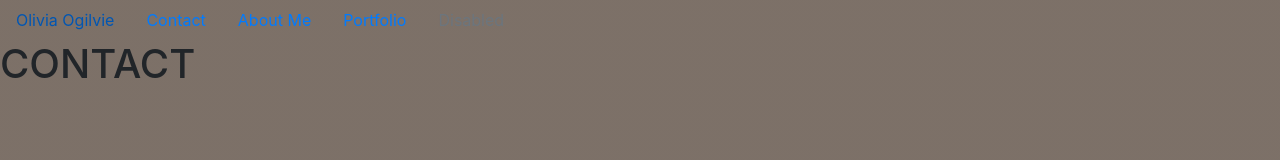
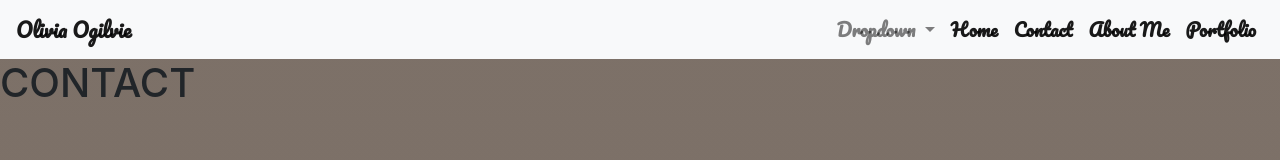
Before and after one commit to ogilvie1231/lettering-with-liv, a plain HTML site: page pages/contact.html in a window 1280 px wide. Drawn offline with nearby package versions, Linux system fonts and the light colour scheme.

Commit message:
fixing paths

```diff
--- a/pages/contact.html
+++ b/pages/contact.html
@@ -10,23 +10,41 @@
     <title>Lettering With Liv</title>
 </head>
 <body>
-    <ul class="nav">
-        <li class="nav-item">
-          <a class="nav-link active" href="#">Olivia Ogilvie</a>
+    <nav class="navbar navbar-expand-lg navbar-light bg-light">
+        <a class="navbar-brand" href="../index.html">Olivia Ogilvie</a>
+        <button class="navbar-toggler" type="button" data-toggle="collapse" data-target="#navbarSupportedContent" aria-controls="navbarSupportedContent" aria-expanded="false" aria-label="Toggle navigation">
+          <span class="navbar-toggler-icon"></span>
+        </button>
+
+        <div class="collapse navbar-collapse " id="navbarSupportedContent">
+        <ul class="navbar-nav ml-auto">
+            <li class="nav-item dropdown ">
+              <a class="nav-link dropdown-toggle" href="#" id="navbarDropdown" role="button" data-toggle="dropdown" aria-haspopup="true" aria-expanded="false">
+                Dropdown
+              </a>
+              <div class="dropdown-menu" aria-labelledby="navbarDropdown">
+                <a class="dropdown-item" href="#">Action</a>
+                <a class="dropdown-item" href="#">Another action</a>
+                <div class="dropdown-divider"></div>
+                <a class="dropdown-item" href="#">Something else here</a>
+              </div>
             </li>
-        <li class="nav-item">
+            <li class="nav-item active">
+              <a class="nav-link" href="../index.html">Home <span class="sr-only">(current)</span></a>
+            </li>
+            <li class="nav-item active">
               <a class="nav-link" href="contact.html">Contact</a>
             </li>
-        <li class="nav-item">
+            <li class="nav-item active">
                 <a class="nav-link" href="about.html">About Me</a>
               </li>
-        <li class="nav-item">
-            <a class="nav-link" href="/pages/portfolio.html">Portfolio</a>
+              <li class="nav-item active">
+                <a class="nav-link" href="./pages/portfolio.html">Portfolio</a>
               </li>
-        <li class="nav-item">
-          <a class="nav-link disabled" href="#" tabindex="-1" aria-disabled="true">Disabled</a>
-        </li>
+
           </ul>
+        </div>
+    </nav>
 
       <div><h1>CONTACT</h1></div>
 
```
Also changed, not shown: index.html (+13 -12 lines), pages/about.html (+27 -9 lines), pages/portfolio.html (+26 -10 lines). Lines whose indentation alone changed are shown as unchanged.
